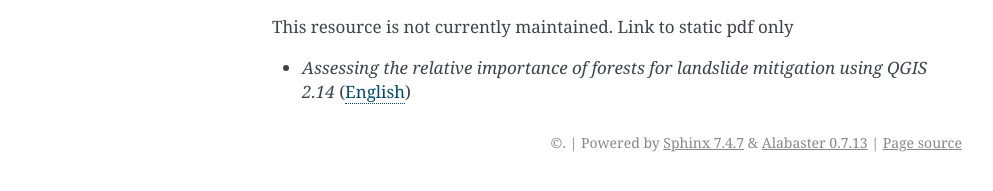
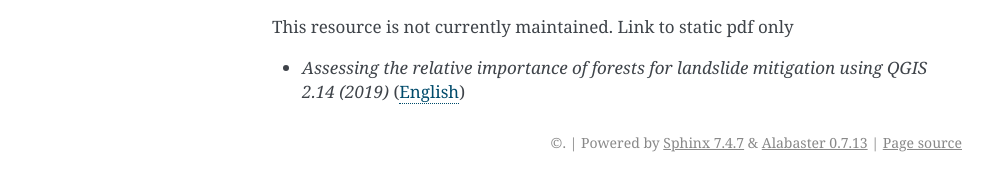
Before and after one commit to corinnar/GIS_tutorials, a Sphinx documentation site: the page built from docs/source/LandslideMitigation_QGIS.rst, in a window 1280 px wide. Shown: the part 200-391 px from the top of the page, without its empty margins (148-1141 px from the left). Built offline with Sphinx 7.4.7, drawn with Linux system fonts in a browser that asks for light colours; pages that are not in the unit, such as notebooks, are missing from menus.

Commit message:
Update LandslideMitigation_QGIS.rst

```diff
--- a/docs/source/LandslideMitigation_QGIS.rst
+++ b/docs/source/LandslideMitigation_QGIS.rst
@@ -4,4 +4,4 @@
 
 This resource is not currently maintained. Link to static pdf only
 
--  *Assessing the relative importance of forests for landslide mitigation using QGIS 2.14* (`English <https://github.com/corinnar/GIS_tutorials/blob/main/docs/source/media/materials/pdfs/LandslideVulnerabilityTutorial.pdf>`__)
+-  *Assessing the relative importance of forests for landslide mitigation using QGIS 2.14 (2019)* (`English <https://github.com/corinnar/GIS_tutorials/blob/main/docs/source/media/materials/pdfs/LandslideVulnerabilityTutorial.pdf>`__)
```
